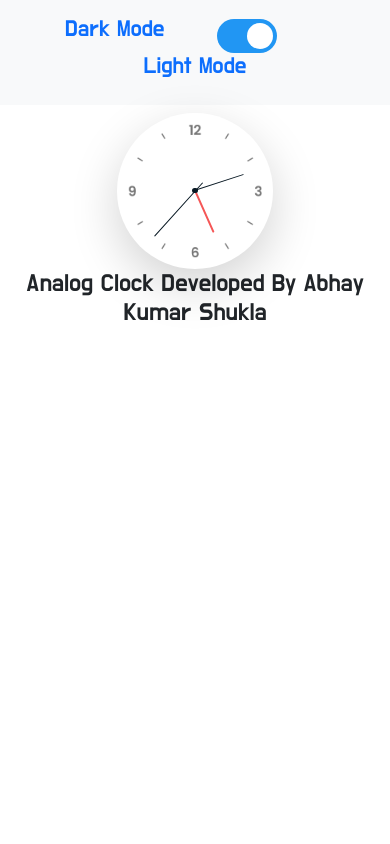
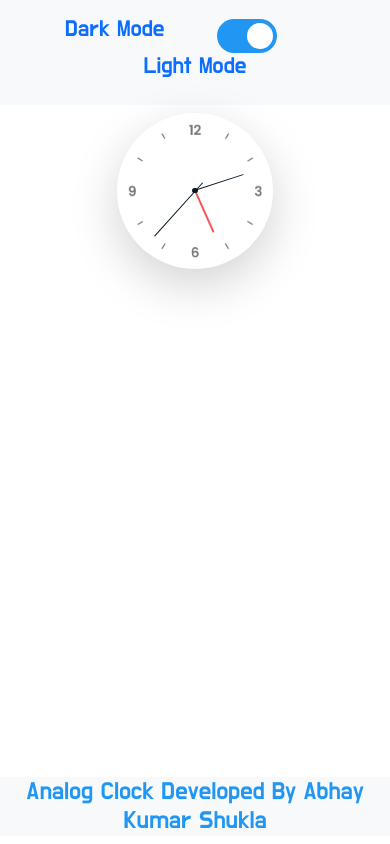
Before and after one commit to abhayshukla376/clock, a plain HTML site: page index.html in a window 390 px wide. Drawn offline with Linux system fonts and the light colour scheme.

Commit message:
Update style1.css

```diff
--- a/css/style1.css
+++ b/css/style1.css
@@ -133,3 +133,24 @@ body{
     left: 49.7%;
     transform-origin:50%  85%;
 }
+
+.footer-text{
+
+  background: #F8F9FA;
+  color: #2196F3;
+  margin-top: 3rem;
+}
+.ftxt{
+  width: 100%;
+  height: 100%;
+}
+@media screen and (max-width:1195px)
+ {
+   .footer{
+    position: fixed;
+    left: 0;
+    bottom: 0;
+    width: 100%;
+   }
+
+}
```
